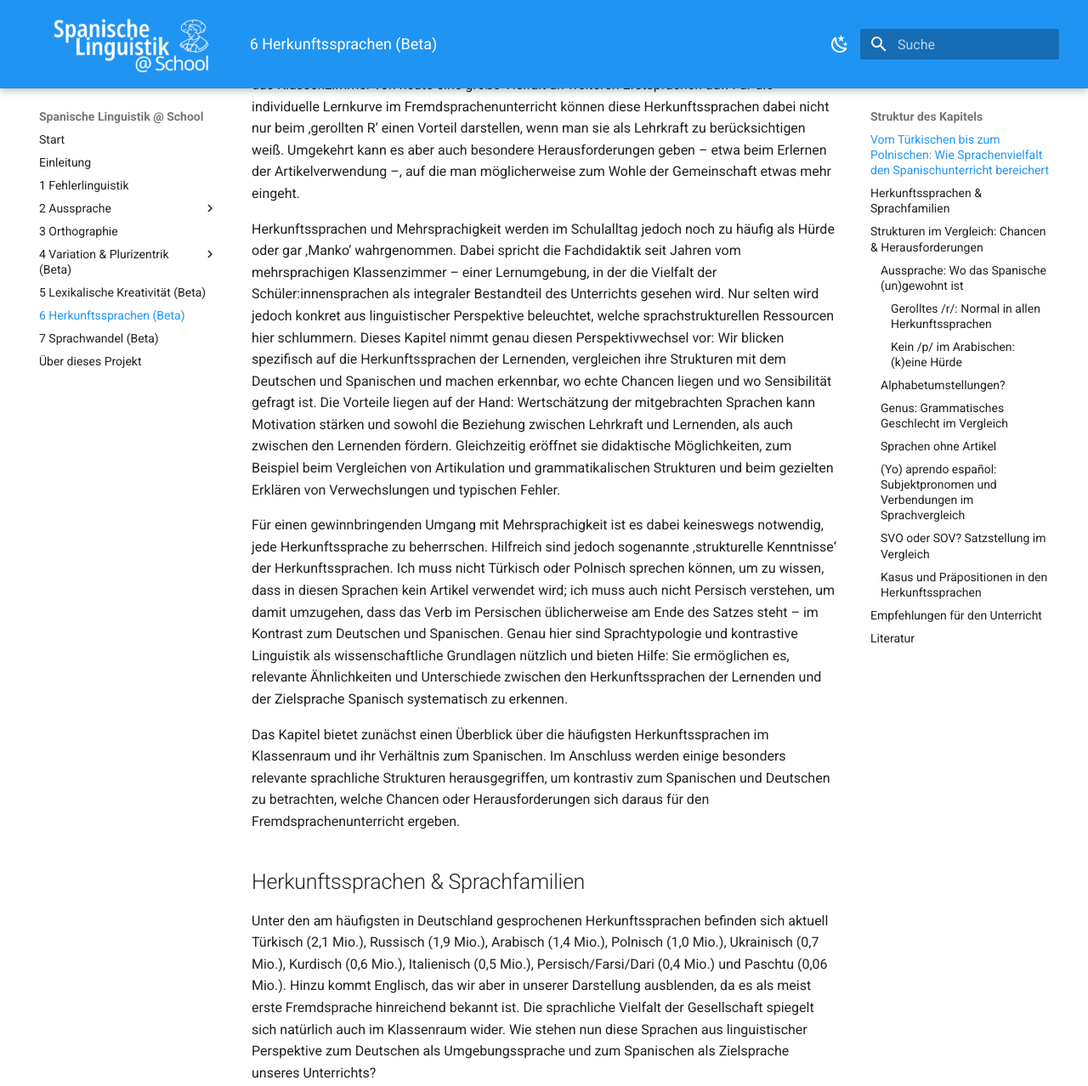
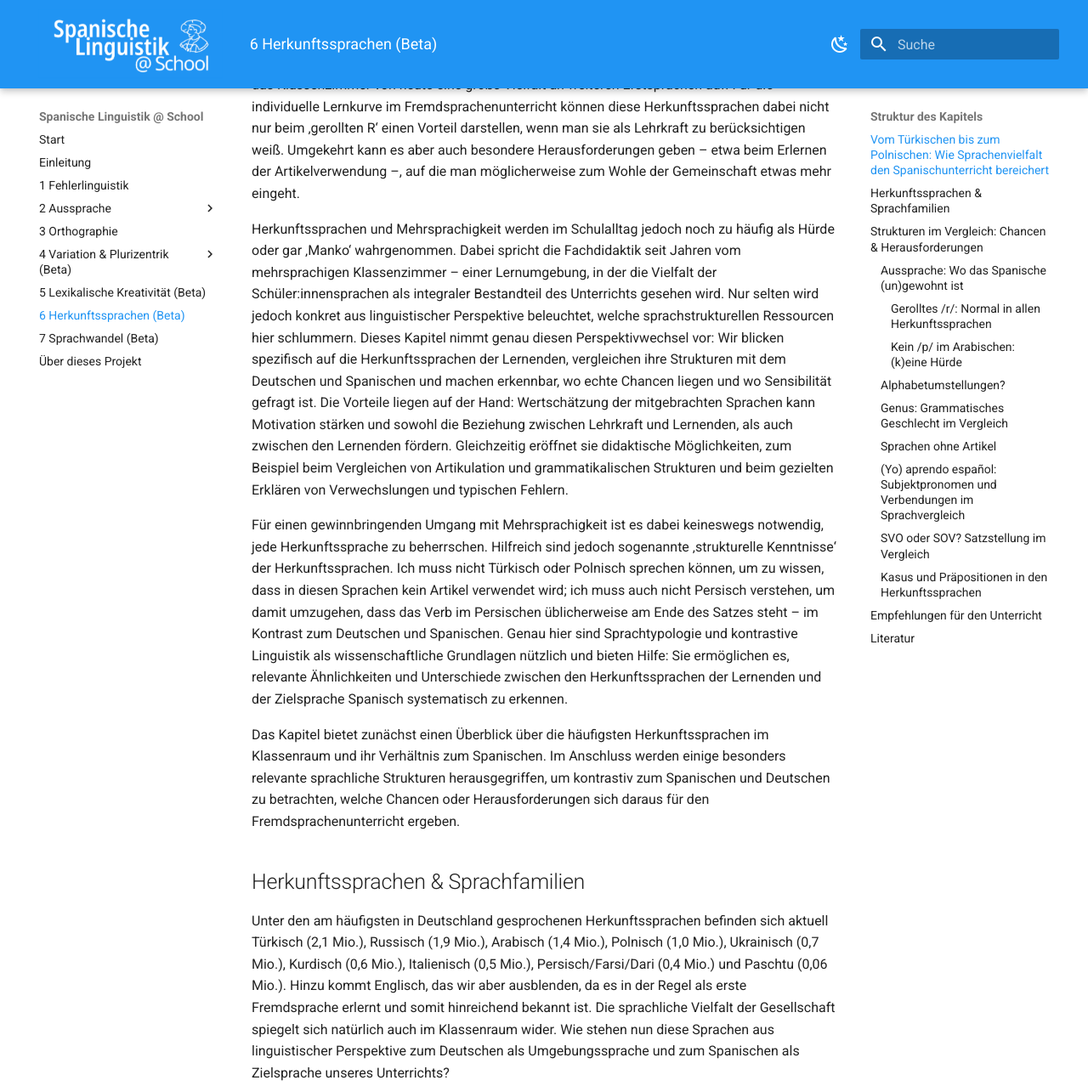
Before and after one commit to FTacke/spanisch-toolkit, an MkDocs documentation site: the page built from docs/herkunftssprachen/herkunftssprachen.md, in a window 1280 px wide and 1400 px high, scrolled down 337 px, cut to the strip 0-1278 px from the top of the window. Shown: the whole strip at 85% size. Built offline with MkDocs 1.6.1 and Material for MkDocs 9.7.7, drawn with Linux system fonts in a browser that asks for light colours; some of the changed text lies outside the part shown.

Commit message:
Fix errors in herkunftssprachen.md

```diff
--- a/docs/herkunftssprachen/herkunftssprachen.md
+++ b/docs/herkunftssprachen/herkunftssprachen.md
@@ -4,7 +4,7 @@
 
 Wer eine Spanischklasse unterrichtet, kennt das Phänomen: Während einige Schüler:innen scheinbar mühelos das ‚gerollte R‘ sprechen, tun sich andere schwer damit. Solche Unterschiede sind kein Zufall – sie spiegeln wider, dass jede:r Lernende seine eigene sprachliche Biographie und unterschiedliche Herkunftssprachen mitbringt. Neben dem Deutschen als Erstsprache weist das Klassenzimmer von heute eine große Vielfalt an weiteren Erstsprachen auf. Für die individuelle Lernkurve im Fremdsprachenunterricht können diese Herkunftssprachen dabei nicht nur beim ‚gerollten R‘ einen Vorteil darstellen, wenn man sie als Lehrkraft zu berücksichtigen weiß. Umgekehrt kann es aber auch besondere Herausforderungen geben – etwa beim Erlernen der Artikelverwendung –, auf die man möglicherweise zum Wohle der Gemeinschaft etwas mehr eingeht.
 
-Herkunftssprachen und Mehrsprachigkeit werden im Schulalltag jedoch noch zu häufig als Hürde oder gar ‚Manko‘ wahrgenommen. Dabei spricht die Fachdidaktik seit Jahren vom mehrsprachigen Klassenzimmer – einer Lernumgebung, in der die Vielfalt der Schüler:innensprachen als integraler Bestandteil des Unterrichts gesehen wird. Nur selten wird jedoch konkret aus linguistischer Perspektive beleuchtet, welche sprachstrukturellen Ressourcen hier schlummern. Dieses Kapitel nimmt genau diesen Perspektivwechsel vor: Wir blicken spezifisch auf die Herkunftssprachen der Lernenden, vergleichen ihre Strukturen mit dem Deutschen und Spanischen und machen erkennbar, wo echte Chancen liegen und wo Sensibilität gefragt ist. Die Vorteile liegen auf der Hand: Wertschätzung der mitgebrachten Sprachen kann Motivation stärken und sowohl die Beziehung zwischen Lehrkraft und Lernenden, als auch zwischen den Lernenden fördern. Gleichzeitig eröffnet sie didaktische Möglichkeiten, zum Beispiel beim Vergleichen von Artikulation und grammatikalischen Strukturen und beim gezielten Erklären von Verwechslungen und typischen Fehler.
+Herkunftssprachen und Mehrsprachigkeit werden im Schulalltag jedoch noch zu häufig als Hürde oder gar ‚Manko‘ wahrgenommen. Dabei spricht die Fachdidaktik seit Jahren vom mehrsprachigen Klassenzimmer – einer Lernumgebung, in der die Vielfalt der Schüler:innensprachen als integraler Bestandteil des Unterrichts gesehen wird. Nur selten wird jedoch konkret aus linguistischer Perspektive beleuchtet, welche sprachstrukturellen Ressourcen hier schlummern. Dieses Kapitel nimmt genau diesen Perspektivwechsel vor: Wir blicken spezifisch auf die Herkunftssprachen der Lernenden, vergleichen ihre Strukturen mit dem Deutschen und Spanischen und machen erkennbar, wo echte Chancen liegen und wo Sensibilität gefragt ist. Die Vorteile liegen auf der Hand: Wertschätzung der mitgebrachten Sprachen kann Motivation stärken und sowohl die Beziehung zwischen Lehrkraft und Lernenden, als auch zwischen den Lernenden fördern. Gleichzeitig eröffnet sie didaktische Möglichkeiten, zum Beispiel beim Vergleichen von Artikulation und grammatikalischen Strukturen und beim gezielten Erklären von Verwechslungen und typischen Fehlern.
 
 Für einen gewinnbringenden Umgang mit Mehrsprachigkeit ist es dabei keineswegs notwendig, jede Herkunftssprache zu beherrschen. Hilfreich sind jedoch sogenannte ‚strukturelle Kenntnisse‘ der Herkunftssprachen. Ich muss nicht Türkisch oder Polnisch sprechen können, um zu wissen, dass in diesen Sprachen kein Artikel verwendet wird; ich muss auch nicht Persisch verstehen, um damit umzugehen, dass das Verb im Persischen üblicherweise am Ende des Satzes steht – im Kontrast zum Deutschen und Spanischen. Genau hier sind Sprachtypologie und kontrastive Linguistik als wissenschaftliche Grundlagen nützlich und bieten Hilfe: Sie ermöglichen es, relevante Ähnlichkeiten und Unterschiede zwischen den Herkunftssprachen der Lernenden und der Zielsprache Spanisch systematisch zu erkennen.
 
@@ -12,7 +12,7 @@ Das Kapitel bietet zunächst einen Überblick über die häufigsten Herkunftsspr
 
 ## Herkunftssprachen & Sprachfamilien
 
-Unter den am häufigsten in Deutschland gesprochenen Herkunftssprachen befinden sich aktuell Türkisch (2,1 Mio.), Russisch (1,9 Mio.), Arabisch (1,4 Mio.), Polnisch (1,0 Mio.), Ukrainisch (0,7 Mio.), Kurdisch (0,6 Mio.), Italienisch (0,5 Mio.), Persisch/Farsi/Dari (0,4 Mio.) und Paschtu (0,06 Mio.). Hinzu kommt Englisch, das wir aber in unserer Darstellung ausblenden, da es als meist erste Fremdsprache hinreichend bekannt ist. Die sprachliche Vielfalt der Gesellschaft spiegelt sich natürlich auch im Klassenraum wider. Wie stehen nun diese Sprachen aus linguistischer Perspektive zum Deutschen als Umgebungssprache und zum Spanischen als Zielsprache unseres Unterrichts?
+Unter den am häufigsten in Deutschland gesprochenen Herkunftssprachen befinden sich aktuell Türkisch (2,1 Mio.), Russisch (1,9 Mio.), Arabisch (1,4 Mio.), Polnisch (1,0 Mio.), Ukrainisch (0,7 Mio.), Kurdisch (0,6 Mio.), Italienisch (0,5 Mio.), Persisch/Farsi/Dari (0,4 Mio.) und Paschtu (0,06 Mio.). Hinzu kommt Englisch, das wir aber ausblenden, da es in der Regel als erste Fremdsprache erlernt und somit hinreichend bekannt ist. Die sprachliche Vielfalt der Gesellschaft spiegelt sich natürlich auch im Klassenraum wider. Wie stehen nun diese Sprachen aus linguistischer Perspektive zum Deutschen als Umgebungssprache und zum Spanischen als Zielsprache unseres Unterrichts?
 
 Die folgende Karte gibt einen geographischen Überblick:
 
@@ -56,7 +56,7 @@ In diesem Abschnitt werden typische Ausspracheneigenheiten vorgestellt, die für
 
 #### Gerolltes /r/: Normal in allen Herkunftssprachen
 
-Wer Spanisch lernt, begegnet schon zu Beginn dem ‚gerollten R‘, das für Lernende mit Deutsch als Erstsprache meist eine Herausforderung darstellt, da das R im Standarddeutschen uvular (hinten) ausgesprochen wird (vgl. Kapitel [2.1 Aussprache](../aussprache/aussprache.md)). Schüler:innen mit den hier betrachteten Herkunftssprachen – egal ob Türkisch, Kurdisch oder Italienisch – bringen hier einen klaren Startvorteil mit, denn das <span class="meta">/r/</span> wird dort an der gleichen Stelle artikuliert wie im Spanischen.
+Wer Spanisch lernt, begegnet schon zu Beginn dem ‚gerollten R‘, das für Lernende mit Deutsch als Erstsprache meist eine Herausforderung darstellt, da das R im Standarddeutschen uvular (hinten) ausgesprochen wird (vgl. Kapitel [Aussprache](../aussprache/aussprache.md)). Schüler:innen mit den hier betrachteten Herkunftssprachen – egal ob Türkisch, Kurdisch oder Italienisch – bringen hier einen klaren Startvorteil mit, denn das <span class="meta">/r/</span> wird dort an der gleichen Stelle artikuliert wie im Spanischen.
 
 Sprachvergleichend ist es sogar so, dass in der Mehrzahl der Sprachen der Welt das <span class="meta">/r/</span> alveolar, also mit der Zungenspitze, artikuliert wird. Sprachen wie Deutsch und Französisch, in denen das <span class="meta">/r/</span> uvular ausgesprochen wird, sind weltweit in der Minderheit.
 
@@ -83,7 +83,7 @@ Allerdings weist das Spanische eine Besonderheit auf – sowohl im Vergleich mit
 
 </details>
 
-Für den Unterricht heißt das: Herkunftssprachler:innen können gerade zu Beginn als authentische Vorbilder für die Zungenspitzenartikulation dienen. Insbesondere für deutschsprachige Lernende, für die das spanische R eine Herausforderung bleibt, ist es lohnend, gezielt mit Vorbild- und Nachsprechübungen zu arbeiten und positives Feedback für gelungene Artikulation zu geben. Gleichzeitig ist die Unterscheidung zwischen <span class="meta">/ɾ/</span> (z.B. *pe**r**o*) und <span class="meta">/r/</span> (z.B. *pe**rr**o*) für alle neu.
+Für den Unterricht heißt das: Herkunftssprachler:innen können gerade zu Beginn als authentische Vorbilder für die Zungenspitzenartikulation dienen. Insbesondere für deutschsprachige Lernende, für die das spanische R eine Herausforderung bleibt, ist es lohnend, gezielt mit Vorbild- und Nachsprechübungen zu arbeiten und positives Feedback für gelungene Artikulation zu geben. Gleichzeitig ist die Unterscheidung zwischen <span class="meta">/ɾ/</span> (z.B. *pe**r**o*) und <span class="meta">/r/</span> (z.B. *pe**rr**o*) für alle neu. Im Kapitel [Aussprache](../aussprache/aussprache.md#anders-artikulierte-laute-r-laute) findest Du Tipps zur Einübung des R.
 
 #### Kein /p/ im Arabischen: (k)eine Hürde
 
@@ -216,7 +216,7 @@ Das Fehlen eines grammatischen Merkmals, wie z.B. der Artikel, bedeutet keinen M
 !!! tip "Wir fassen noch einmal zusammen"
     Die häufigsten Herkunftssprachen in Deutschland sind vor allem Türkisch, Russisch, Arabisch und Polnisch; daneben spielen auch Italienisch, Kurdisch, BKS und Englisch eine Rolle. Herkunftssprachen wirken sich auf Aussprache, Grammatik, Wortschatz und Lernstrategien aus, wobei sie sowohl positive Transfers ermöglichen als auch Interferenzen hervorrufen können.
 
-    Für die Aussprache ist das spanische Vibrant /r/ den meisten Herkunftssprachen vertraut, bereitet aber deutschsprachigen Lernenden Schwierigkeiten. In der Morphologie fehlen in manchen Sprachen Genus und Artikel (z.B. im Türkischen), was im Spanischen neu erworben werden muss. In der Syntax erleichtert das Nullsubjekt-Prinzip vielen Lernenden den Einstieg, während SOV-Sprachen anfangs Wortstellungsfehler begünstigen und Kasussprachen Präpositionen neu einüben müssen. In der Orthographie ist die Umstellung auf das lateinische Alphabet vor allem für arabische und kyrillische Schriftbenutzer eine Herausforderung.
+    Für die Aussprache ist der spanische Vibrant /r/ den meisten Herkunftssprachen vertraut, bereitet aber deutschsprachigen Lernenden Schwierigkeiten. In der Morphologie fehlen in manchen Sprachen Genus und Artikel (z.B. im Türkischen), was im Spanischen neu erworben werden muss. In der Syntax erleichtert das Nullsubjekt-Prinzip vielen Lernenden den Einstieg, während SOV-Sprachen anfangs Wortstellungsfehler begünstigen und Kasussprachen Präpositionen neu einüben müssen. In der Orthographie ist die Umstellung auf das lateinische Alphabet vor allem für arabische und kyrillische Schriftbenutzer eine Herausforderung.
 
     Didaktisch bedeutet das: Fehler sollten nicht als Defizite betrachtet, sondern als Diagnoseinstrument verstanden werden (vgl. Kapitel [Fehlerlinguistik](../fehlerlinguistik/fehlerlinguistik.md)). Ein sensibler Umgang mit Herkunftssprachen, die Sichtbarmachung von Mehrsprachigkeit etwa durch die interaktive Karte und die Förderung von Sprachbewusstsein schaffen die Grundlage dafür, dass Herkunftssprachen als Ressource wirken können.
 
```
Also changed, not shown: other parts of docs/herkunftssprachen/herkunftssprachen.md (+5 -5 lines).
